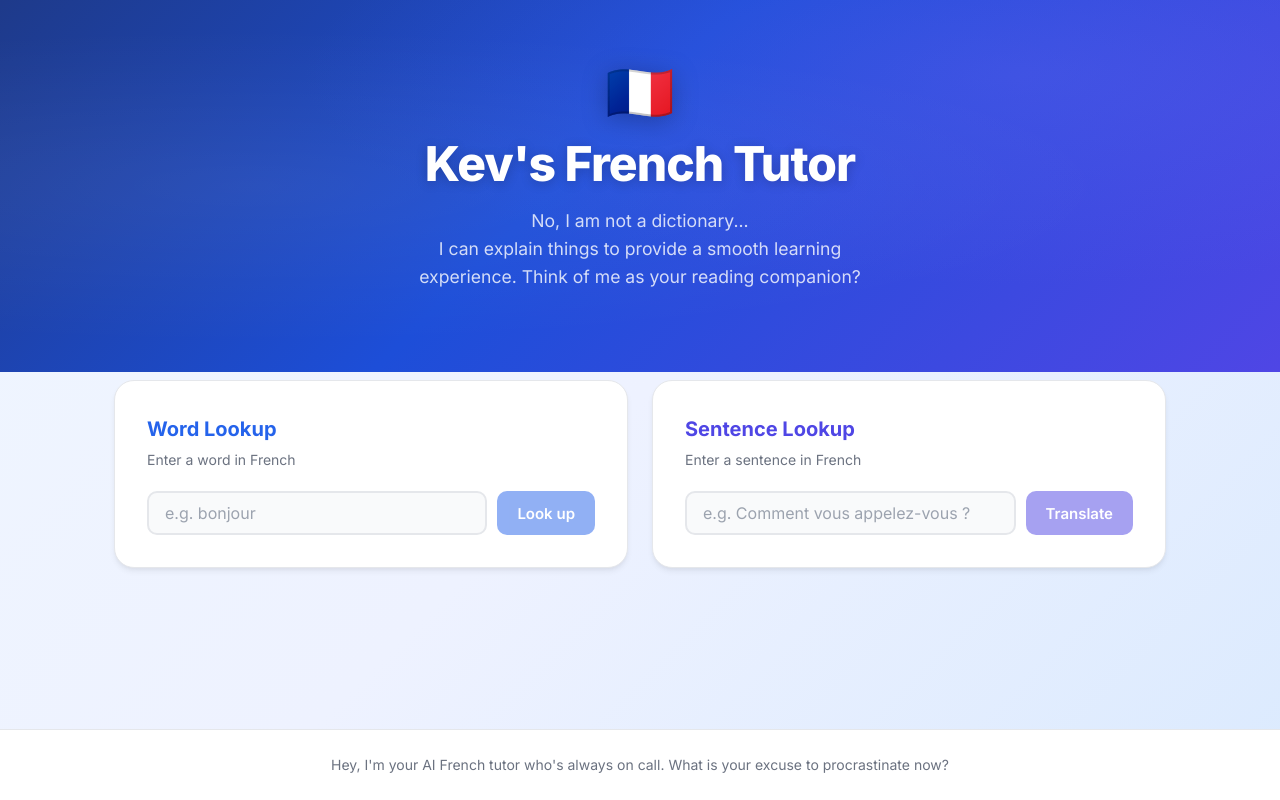
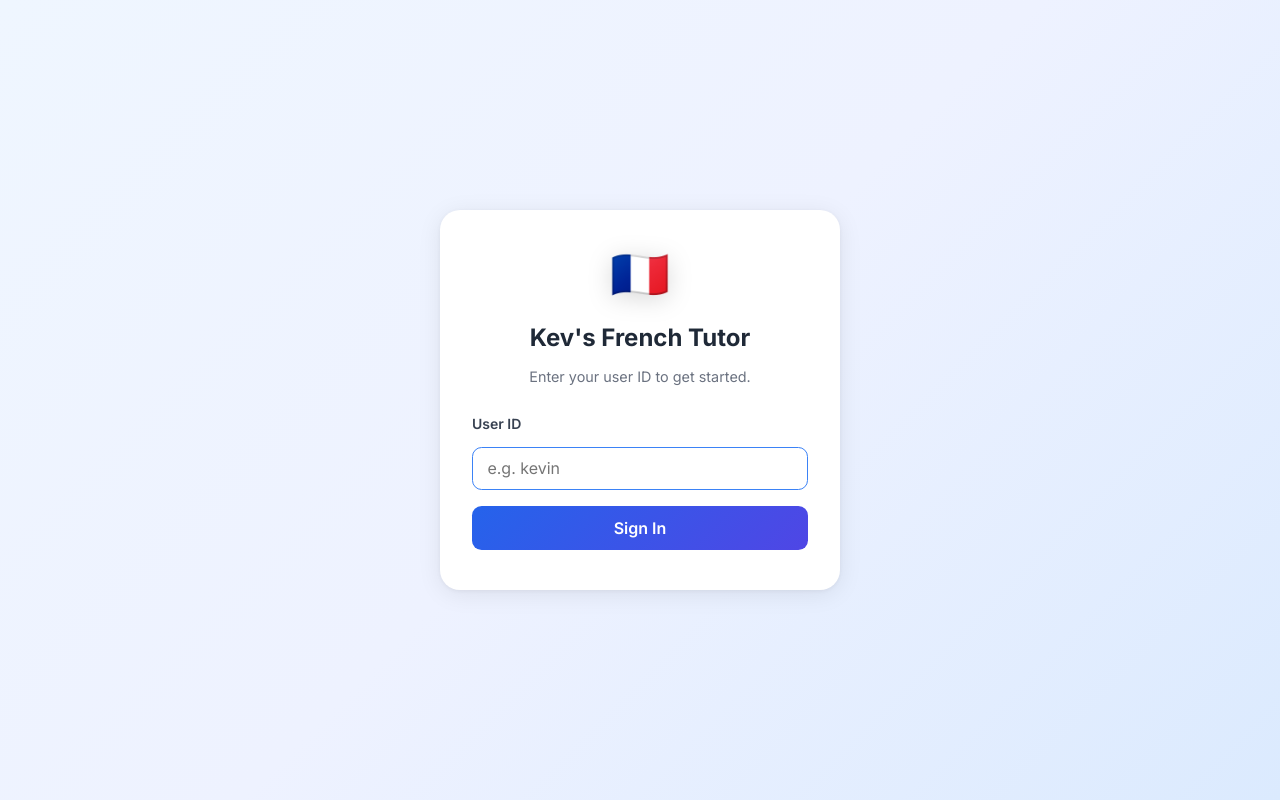
Before and after one commit to Kevinhou1219/french-tutor-frontend, a React (Vite) app: page / in a window 1280 px wide. Built offline with nearby package versions, Linux system fonts and the light colour scheme.

Commit message:
add sign-in page, store user id in browser

```diff
--- a/src/App.module.css
+++ b/src/App.module.css
@@ -37,6 +37,14 @@
   font-size: 3.5rem;
   line-height: 1;
   filter: drop-shadow(0 4px 12px rgba(0,0,0,0.25));
+}
+
+.greeting {
+  font-size: 1rem;
+  font-weight: 600;
+  color: rgba(255, 255, 255, 0.75);
+  letter-spacing: 0.04em;
+  text-transform: uppercase;
 }
 
 .heroTitle {
--- a/src/App.tsx
+++ b/src/App.tsx
@@ -1,15 +1,31 @@
+import { useState } from 'react'
 import { api } from './api/client'
 import LookupCard from './components/LookupCard'
 import WordResultView from './components/WordResultView'
 import SentenceResultView from './components/SentenceResultView'
+import SignIn from './components/SignIn'
 import styles from './App.module.css'
 
 export default function App() {
+  const [userId, setUserId] = useState<string | null>(
+    () => sessionStorage.getItem('userId')
+  )
+
+  function handleSignIn(id: string) {
+    sessionStorage.setItem('userId', id)
+    setUserId(id)
+  }
+
+  if (!userId) {
+    return <SignIn onSignIn={handleSignIn} />
+  }
+
   return (
     <div className={styles.page}>
       <header className={styles.hero}>
         <div className={styles.heroInner}>
           <div className={styles.flag} aria-hidden="true">🇫🇷</div>
+          <p className={styles.greeting}>Bonjour, {userId}!</p>
           <h1 className={styles.heroTitle}>Kev's French Tutor</h1>
           <p className={styles.heroSubtitle}>
             No, I am not a dictionary...<br />I can explain things to provide a smooth learning experience. Think of me as your reading companion?
--- /dev/null
+++ b/src/components/SignIn.module.css
@@ -0,0 +1,103 @@
+.page {
+  min-height: 100vh;
+  display: flex;
+  align-items: center;
+  justify-content: center;
+  padding: 1.5rem;
+}
+
+.card {
+  background: var(--white);
+  border-radius: 1.25rem;
+  box-shadow: 0 4px 24px rgba(0, 0, 0, 0.08), 0 1px 4px rgba(0, 0, 0, 0.05);
+  padding: 2.5rem 2rem;
+  width: 100%;
+  max-width: 400px;
+  display: flex;
+  flex-direction: column;
+  align-items: center;
+  gap: 1.5rem;
+}
+
+.flag {
+  font-size: 3rem;
+  line-height: 1;
+  filter: drop-shadow(0 4px 12px rgba(0, 0, 0, 0.15));
+}
+
+.heading {
+  font-size: 1.5rem;
+  font-weight: 700;
+  color: var(--gray-800);
+  text-align: center;
+  line-height: 1.3;
+}
+
+.sub {
+  font-size: 0.9rem;
+  color: var(--gray-500);
+  text-align: center;
+  margin-top: -0.75rem;
+}
+
+.form {
+  width: 100%;
+  display: flex;
+  flex-direction: column;
+  gap: 0.75rem;
+}
+
+.label {
+  font-size: 0.875rem;
+  font-weight: 600;
+  color: var(--gray-700);
+}
+
+.input {
+  width: 100%;
+  padding: 0.65rem 0.9rem;
+  border: 1.5px solid var(--gray-200);
+  border-radius: 0.6rem;
+  font-size: 1rem;
+  font-family: inherit;
+  color: var(--gray-800);
+  background: var(--gray-50);
+  outline: none;
+  transition: border-color 0.15s;
+}
+
+.input:focus {
+  border-color: var(--blue-500);
+  background: var(--white);
+}
+
+.error {
+  font-size: 0.8rem;
+  color: var(--red-600);
+  background: var(--red-100);
+  border-radius: 0.4rem;
+  padding: 0.4rem 0.7rem;
+}
+
+.button {
+  width: 100%;
+  padding: 0.75rem;
+  background: linear-gradient(135deg, var(--blue-600) 0%, var(--indigo-600) 100%);
+  color: var(--white);
+  border: none;
+  border-radius: 0.6rem;
+  font-size: 1rem;
+  font-weight: 600;
+  font-family: inherit;
+  cursor: pointer;
+  transition: opacity 0.15s;
+  margin-top: 0.25rem;
+}
+
+.button:hover {
+  opacity: 0.9;
+}
+
+.button:active {
+  opacity: 0.8;
+}
--- /dev/null
+++ b/src/components/SignIn.tsx
@@ -0,0 +1,54 @@
+import { useState, FormEvent } from 'react'
+import styles from './SignIn.module.css'
+
+interface SignInProps {
+  onSignIn: (userId: string) => void
+}
+
+export default function SignIn({ onSignIn }: SignInProps) {
+  const [userId, setUserId] = useState('')
+  const [error, setError] = useState('')
+
+  function handleSubmit(e: FormEvent) {
+    e.preventDefault()
+    const trimmed = userId.trim()
+    if (!trimmed) {
+      setError('Please enter a user ID.')
+      return
+    }
+    if (trimmed.length > 30) {
+      setError('User ID must be 30 characters or fewer.')
+      return
+    }
+    onSignIn(trimmed)
+  }
+
+  return (
+    <div className={styles.page}>
+      <div className={styles.card}>
+        <div className={styles.flag} aria-hidden="true">🇫🇷</div>
+        <h1 className={styles.heading}>Kev's French Tutor</h1>
+        <p className={styles.sub}>Enter your user ID to get started.</p>
+
+        <form className={styles.form} onSubmit={handleSubmit}>
+          <label className={styles.label} htmlFor="userId">User ID</label>
+          <input
+            id="userId"
+            className={styles.input}
+            type="text"
+            placeholder="e.g. kevin"
+            maxLength={30}
+            value={userId}
+            onChange={(e) => {
+              setUserId(e.target.value)
+              setError('')
+            }}
+            autoFocus
+          />
+          {error && <p className={styles.error}>{error}</p>}
+          <button className={styles.button} type="submit">Sign In</button>
+        </form>
+      </div>
+    </div>
+  )
+}
```
